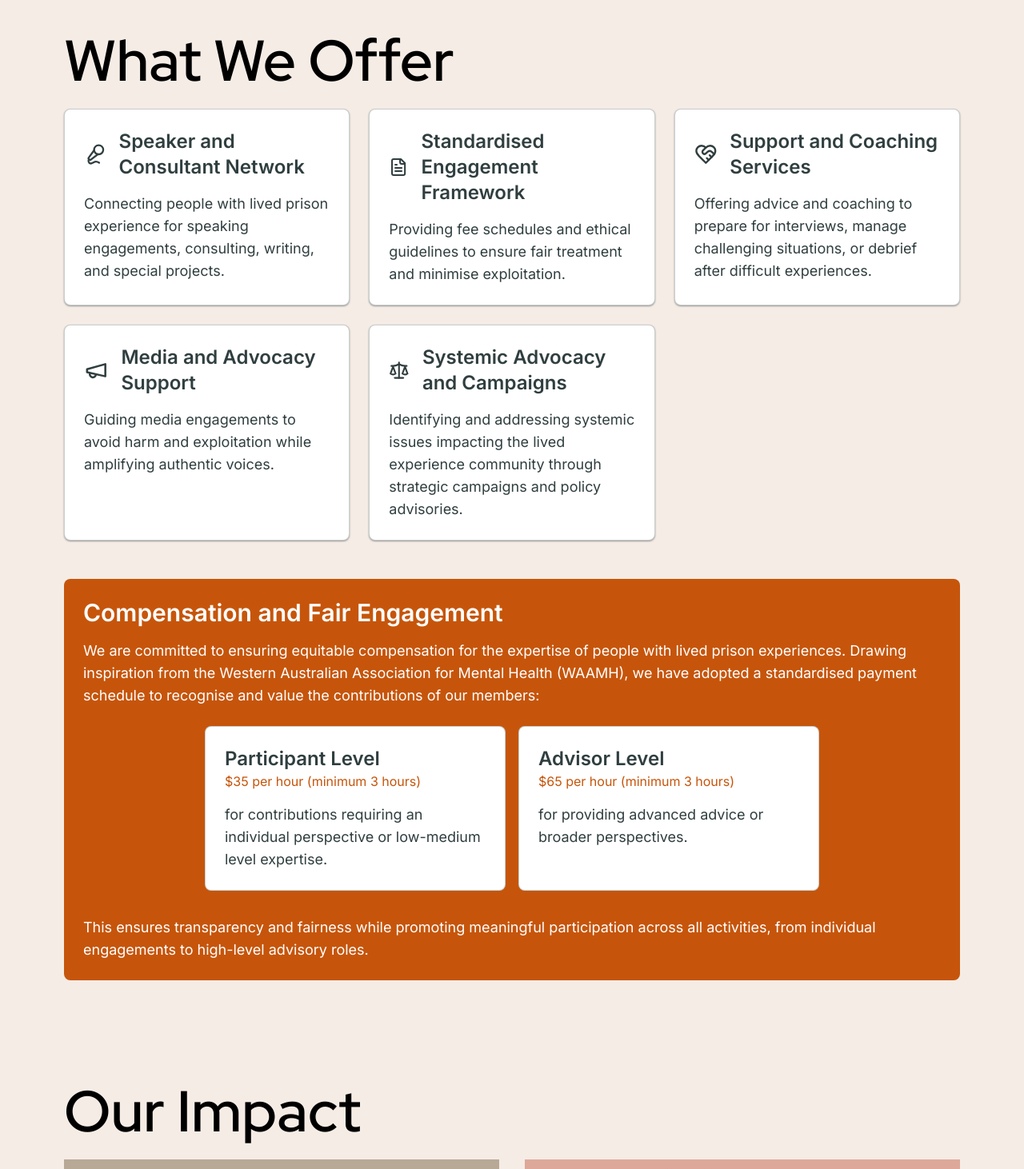
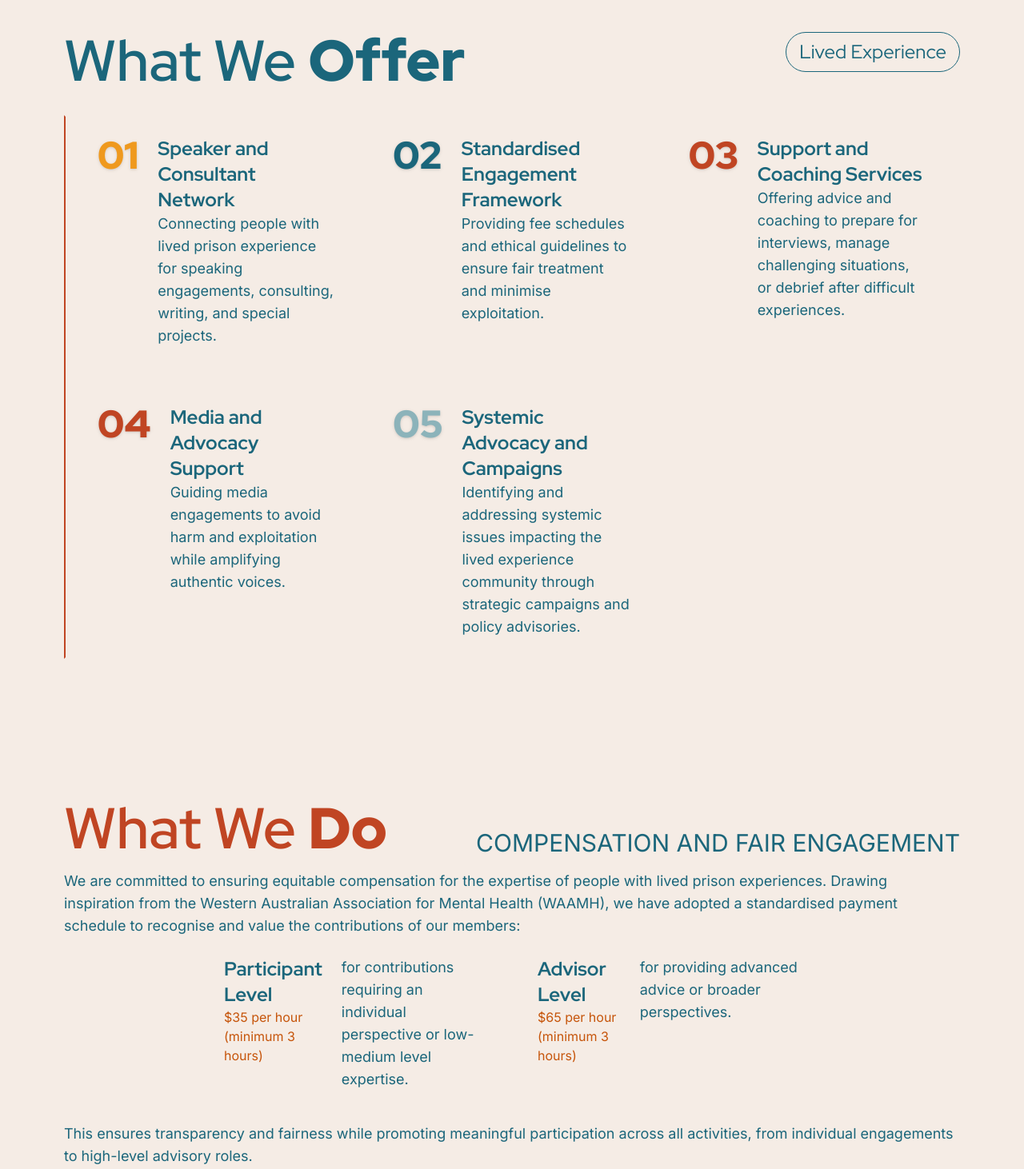
Before and after one commit to codesydney/nlec, a Next.js app: page / in a window 1280 px wide. Shown: the part 1460-2922 px from the top of the page at 80% size. Built offline with nearby package versions, Linux system fonts and the light colour scheme.

Commit message:
Finish service section. Partially finish what-we-do-section

```diff
--- a/src/app/page.tsx
+++ b/src/app/page.tsx
@@ -3,6 +3,7 @@ import HeaderSection from "@/components/organisms/header-section";
 import ImpactSection from "@/components/organisms/impact-section";
 import JoinUsSection from "@/components/organisms/join-us-section";
 import ServicesSection from "@/components/organisms/services-section";
+import WhatWeDoSection from "@/components/organisms/what-we-do-section";
 
 export default function Home() {
   return (
@@ -10,6 +11,7 @@ export default function Home() {
       <HeaderSection />
       <AboutSection />
       <ServicesSection />
+      <WhatWeDoSection />
       <ImpactSection />
       <JoinUsSection />
     </>
--- a/src/components/atoms/ui/card.tsx
+++ b/src/components/atoms/ui/card.tsx
@@ -1,6 +1,7 @@
 import * as React from "react";
 
 import { cn } from "@/lib/utils";
+import { redHatDisplay } from "@/assets/fonts";
 
 const Card = React.forwardRef<
   HTMLDivElement,
@@ -8,10 +9,7 @@ const Card = React.forwardRef<
 >(({ className, ...props }, ref) => (
   <div
     ref={ref}
-    className={cn(
-      "flex flex-col gap-4 rounded-lg border border-nlec-darkGray/25 bg-white px-4 py-6 text-nlec-darkGray shadow-sm shadow-nlec-darkGray/50 dark:border-zinc-800 dark:bg-zinc-950 dark:text-zinc-50 md:px-6",
-      className
-    )}
+    className={cn("flex gap-6 px-4 py-6 md:px-6", className)}
     {...props}
   />
 ));
@@ -27,7 +25,8 @@ const CardTitle = React.forwardRef<
     <Comp
       ref={ref}
       className={cn(
-        "inline-flex items-center gap-4 text-lg font-semibold md:text-xl xl:text-2xl",
+        "inline-flex items-center gap-4 text-lg font-bold md:text-xl xl:text-2xl",
+        redHatDisplay.className,
         className
       )}
       {...props}
@@ -40,14 +39,7 @@ const CardDescription = React.forwardRef<
   HTMLDivElement,
   React.HTMLAttributes<HTMLDivElement>
 >(({ className, ...props }, ref) => (
-  <div
-    ref={ref}
-    className={cn(
-      "text-nlec-darkGray dark:text-zinc-400 xl:text-lg",
-      className
-    )}
-    {...props}
-  />
+  <div ref={ref} className={cn("xl:text-lg", className)} {...props} />
 ));
 CardDescription.displayName = "CardDescription";
 
--- a/src/components/organisms/about-section.tsx
+++ b/src/components/organisms/about-section.tsx
@@ -5,22 +5,19 @@ import ContentWrapper from "../molecules/content-wrapper";
 export default function AboutSection() {
   return (
     <SectionWrapper id="about">
-      <ContentWrapper className="flex flex-col items-center gap-6 text-nlec-green">
-        <div className="inline-flex flex-col">
-          <SectionTitle className="w-[160px] md:w-[200px] xl:w-[250px]">
-            About <span className="font-black">Us</span>
-          </SectionTitle>
-          <p className="w-4/5 self-end text-lg md:text-xl xl:text-2xl">
-            We are the national collective of formerly incarcerated people
-            across Australia, uniting lived prison experiences to drive
-            advocacy, insight, and meaningful change. Our mission is to serve as
-            a central hub for people and organisations seeking expertise,
-            consulting, and perspectives informed by lived experiences. We aim
-            to amplify voices, set standards for fair engagement, and foster
-            systemic change while ensuring dignity and respect for the community
-            we represent.
-          </p>
-        </div>
+      <ContentWrapper className="flex flex-col text-nlec-green">
+        <SectionTitle className="w-[160px] md:w-[200px] xl:w-[250px]">
+          About <span className="font-black">Us</span>
+        </SectionTitle>
+        <p className="w-4/5 self-end text-lg md:text-xl xl:text-2xl">
+          We are the national collective of formerly incarcerated people across
+          Australia, uniting lived prison experiences to drive advocacy,
+          insight, and meaningful change. Our mission is to serve as a central
+          hub for people and organisations seeking expertise, consulting, and
+          perspectives informed by lived experiences. We aim to amplify voices,
+          set standards for fair engagement, and foster systemic change while
+          ensuring dignity and respect for the community we represent.
+        </p>
       </ContentWrapper>
     </SectionWrapper>
   );
--- a/src/components/organisms/services-section.tsx
+++ b/src/components/organisms/services-section.tsx
@@ -1,8 +1,9 @@
-import { FileText, HeartHandshake, Megaphone, Mic2, Scale } from "lucide-react";
 import SectionTitle from "../atoms/section-title";
 import { Card, CardDescription, CardTitle } from "../atoms/ui/card";
 import SectionWrapper from "../molecules/section-wrapper";
 import ContentWrapper from "../molecules/content-wrapper";
+import { cn } from "@/lib/utils";
+import { redHatDisplay } from "@/assets/fonts";
 
 export default function ServicesSection() {
   const SERVICE_ITEMS = [
@@ -10,93 +11,69 @@ export default function ServicesSection() {
       title: "Speaker and Consultant Network",
       description:
         "Connecting people with lived prison experience for speaking engagements, consulting, writing, and special projects.",
-      icon: Mic2,
     },
     {
       title: "Standardised Engagement Framework",
       description:
         "Providing fee schedules and ethical guidelines to ensure fair treatment and minimise exploitation.",
-      icon: FileText,
     },
     {
       title: "Support and Coaching Services",
       description:
         "Offering advice and coaching to prepare for interviews, manage challenging situations, or debrief after difficult experiences.",
-      icon: HeartHandshake,
     },
     {
       title: "Media and Advocacy Support",
       description:
         "Guiding media engagements to avoid harm and exploitation while amplifying authentic voices.",
-      icon: Megaphone,
     },
     {
       title: "Systemic Advocacy and Campaigns",
       description:
         "Identifying and addressing systemic issues impacting the lived experience community through strategic campaigns and policy advisories.",
-      icon: Scale,
-    },
-  ];
-
-  const COMPENSATION_ITEMS = [
-    {
-      level: "Participant Level",
-      compensation: "$35 per hour (minimum 3 hours)",
-      description:
-        "for contributions requiring an individual perspective or low-medium level expertise.",
-    },
-    {
-      level: "Advisor Level",
-      compensation: "$65 per hour (minimum 3 hours)",
-      description: "for providing advanced advice or broader perspectives.",
     },
   ];
 
   return (
     <SectionWrapper id="services">
-      <ContentWrapper>
-        <SectionTitle>What We Offer</SectionTitle>
-        <div className="mb-12 grid gap-4 md:grid-cols-2 md:gap-6 xl:grid-cols-3">
+      <ContentWrapper className="flex flex-col text-nlec-green">
+        <div className="mb-4 flex flex-col gap-4 md:mb-8 md:flex-row md:justify-between">
+          <SectionTitle className="mb-0 md:mb-0">
+            What We <span className="font-black">Offer</span>
+          </SectionTitle>
+          <div
+            className={cn(
+              "inline-flex h-fit w-fit items-center justify-center rounded-full border border-nlec-green px-4 py-2 xl:text-2xl",
+              redHatDisplay.className
+            )}
+          >
+            Lived Experience
+          </div>
+        </div>
+        <div className="mb-12 grid gap-4 border-2 border-transparent border-l-nlec-maroon px-4 md:grid-cols-2 md:gap-6 xl:grid-cols-3">
           {SERVICE_ITEMS.map((item, i) => (
             <Card key={i}>
-              <CardTitle level="h3">
-                {/* SUGGESTION: Use an illustration for the images like in the old site. It's more interesting and looks better than simple images */}
-                {<item.icon className="size-10" />}
-                {item.title}
-              </CardTitle>
-              <CardDescription>{item.description}</CardDescription>
+              <div
+                className={cn(
+                  "text-5xl font-black drop-shadow",
+                  redHatDisplay.className,
+                  i === 0
+                    ? "text-[#ef991e]"
+                    : i === 1
+                      ? "text-[#1b667b]"
+                      : i === 2 || i === 3
+                        ? "text-[#c04523]"
+                        : "text-[#8cb3ba]"
+                )}
+              >
+                {i < 9 ? `0${i + 1}` : `${i + 1}`}
+              </div>
+              <div>
+                <CardTitle level="h3">{item.title}</CardTitle>
+                <CardDescription>{item.description}</CardDescription>
+              </div>
             </Card>
           ))}
-        </div>
-        <div className="rounded-lg bg-nlec-orange px-4 py-6 text-white md:px-6">
-          <h3 className="mb-4 text-2xl font-semibold xl:text-3xl">
-            Compensation and Fair Engagement
-          </h3>
-          <p className="mb-6 xl:text-lg">
-            We are committed to ensuring equitable compensation for the
-            expertise of people with lived prison experiences. Drawing
-            inspiration from the Western Australian Association for Mental
-            Health (WAAMH), we have adopted a standardised payment schedule to
-            recognise and value the contributions of our members:
-          </p>
-          <div className="mx-auto mb-8 grid max-w-[768px] gap-4 sm:grid-cols-2">
-            {COMPENSATION_ITEMS.map((item, i) => (
-              <Card key={i} className="shadow-none">
-                <div>
-                  <CardTitle level="h4">{item.level}</CardTitle>
-                  <p className="text-sm text-nlec-orange xl:text-base">
-                    {item.compensation}
-                  </p>
-                </div>
-                <CardDescription>{item.description}</CardDescription>
-              </Card>
-            ))}
-          </div>
-          <p className="xl:text-lg">
-            This ensures transparency and fairness while promoting meaningful
-            participation across all activities, from individual engagements to
-            high-level advisory roles.
-          </p>
         </div>
       </ContentWrapper>
     </SectionWrapper>
--- /dev/null
+++ b/src/components/organisms/what-we-do-section.tsx
@@ -0,0 +1,62 @@
+import SectionTitle from "../atoms/section-title";
+import { Card, CardDescription, CardTitle } from "../atoms/ui/card";
+import SectionWrapper from "../molecules/section-wrapper";
+import ContentWrapper from "../molecules/content-wrapper";
+import { cn } from "@/lib/utils";
+
+export default function WhatWeDoSection() {
+  const COMPENSATION_ITEMS = [
+    {
+      level: "Participant Level",
+      compensation: "$35 per hour (minimum 3 hours)",
+      description:
+        "for contributions requiring an individual perspective or low-medium level expertise.",
+    },
+    {
+      level: "Advisor Level",
+      compensation: "$65 per hour (minimum 3 hours)",
+      description: "for providing advanced advice or broader perspectives.",
+    },
+  ];
+
+  return (
+    <SectionWrapper id="services">
+      <ContentWrapper className="flex flex-col text-nlec-green">
+        <div className="mb-4 flex flex-col gap-4 lg:flex-row lg:items-end lg:justify-between">
+          <SectionTitle className="mb-0 text-nlec-maroon md:mb-0">
+            What We <span className="font-black">Do</span>
+          </SectionTitle>
+          <div className={cn("text-center text-2xl xl:text-3xl")}>
+            COMPENSATION AND FAIR ENGAGEMENT
+          </div>
+        </div>
+        <p className="xl:text-lg">
+          We are committed to ensuring equitable compensation for the expertise
+          of people with lived prison experiences. Drawing inspiration from the
+          Western Australian Association for Mental Health (WAAMH), we have
+          adopted a standardised payment schedule to recognise and value the
+          contributions of our members:
+        </p>
+
+        <div className="mx-auto mb-4 grid max-w-[768px] gap-4 sm:grid-cols-2">
+          {COMPENSATION_ITEMS.map((item, i) => (
+            <Card key={i} className="shadow-none">
+              <div>
+                <CardTitle level="h4">{item.level}</CardTitle>
+                <p className="text-sm text-nlec-orange xl:text-base">
+                  {item.compensation}
+                </p>
+              </div>
+              <CardDescription>{item.description}</CardDescription>
+            </Card>
+          ))}
+        </div>
+        <p className="xl:text-lg">
+          This ensures transparency and fairness while promoting meaningful
+          participation across all activities, from individual engagements to
+          high-level advisory roles.
+        </p>
+      </ContentWrapper>
+    </SectionWrapper>
+  );
+}
--- a/tailwind.config.ts
+++ b/tailwind.config.ts
@@ -17,6 +17,7 @@ export default {
         "nlec-darkBlue": "#002133",
         "nlec-cream": "#F5ECE5",
         "nlec-green": "#1B667B",
+        "nlec-maroon": "#c04523",
       },
       borderRadius: {
         lg: "var(--radius)",
```
